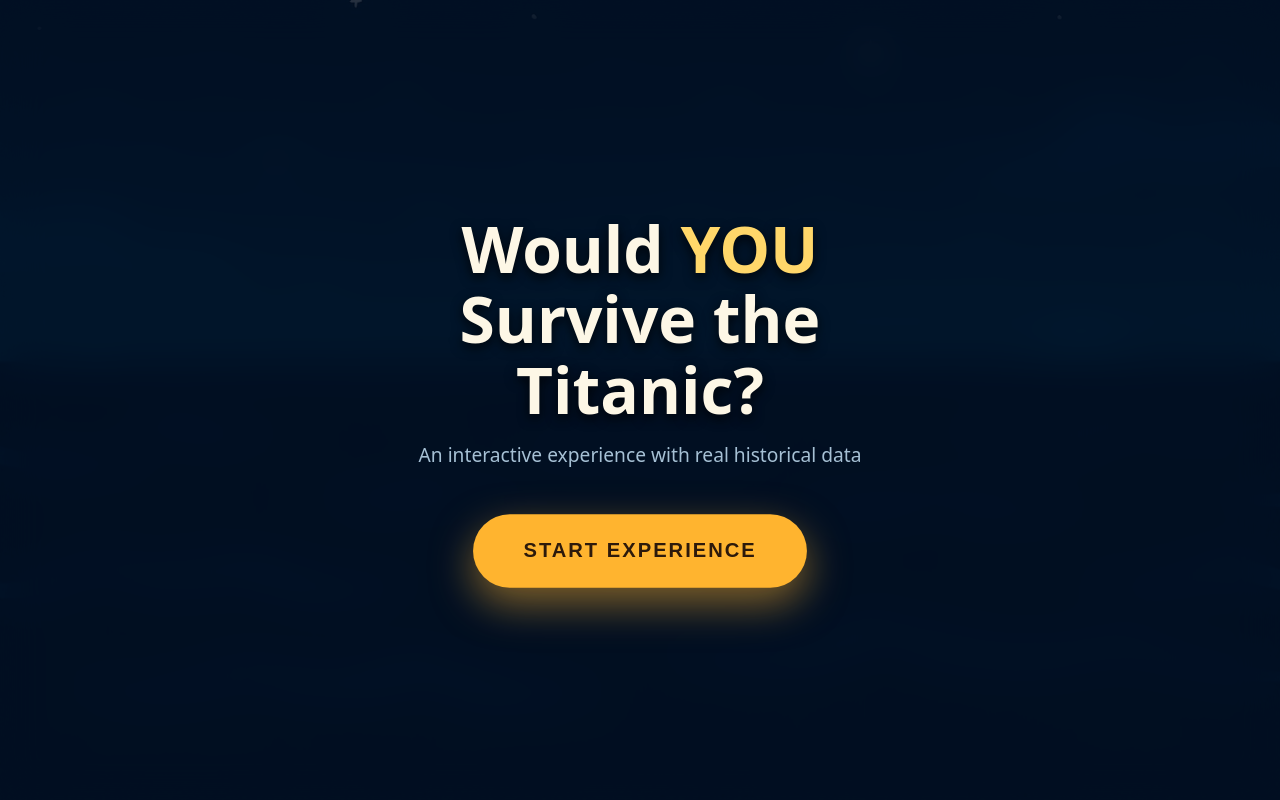
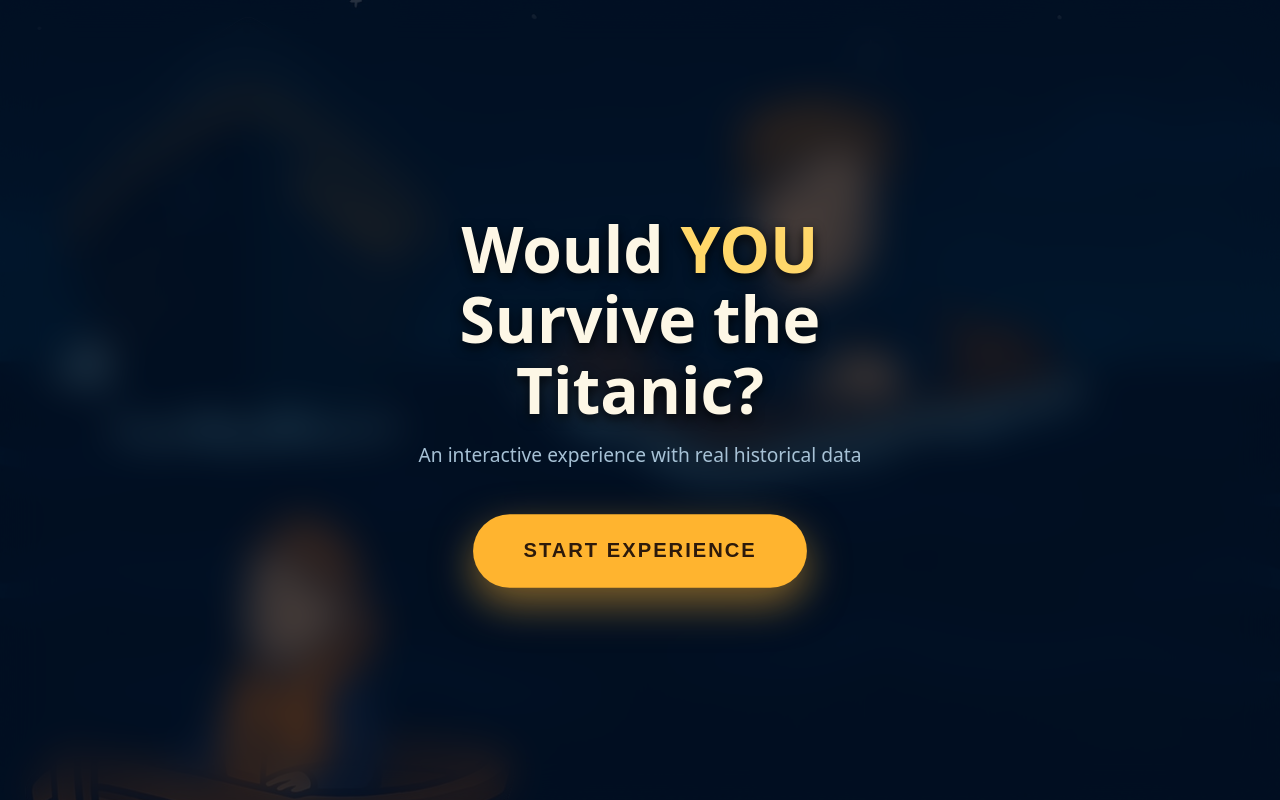
Before and after one commit to aashapovalov/titanic, a plain HTML site: page index.html in a window 1280 px wide. Drawn offline with Linux system fonts and the light colour scheme; a script that the page names is missing.

Commit message:
feat(css): position background ship, iceberg and trail

```diff
--- a/styles.css
+++ b/styles.css
@@ -164,3 +164,67 @@ body {
 .start-screen__button:active {
   transform: scale(1.05);
 }
+
+.hero__scene {
+  position: absolute;
+  inset: 0;
+  pointer-events: none;
+  z-index: 3;
+}
+
+.hero__bg-ship-wrapper {
+  position: absolute;
+  bottom: 100%;
+  right: -15%;
+  width: 10%;
+  transform: translateY(30%);
+  animation: ship-sail-and-sink 45s ease-in-out;
+  animation-play-state: paused;
+  z-index: 1;
+}
+
+.experience-started .hero__bg-ship-wrapper {
+  animation-play-state: running;
+}
+
+.hero__bg-ship-trail-wrapper {
+  position: absolute;
+  bottom: 100%;
+  right: -13%;
+  width: 6%;
+  transform: translateY(150%);
+  animation: ship-trail-follow 45s ease-in-out;
+  animation-play-state: paused;
+  z-index: 15;
+}
+
+.experience-started .hero__bg-ship-trail-wrapper {
+  animation-play-state: running;
+}
+
+.hero__bg-ship-trail {
+  position: absolute;
+  width: 150%;
+  left: -25%;
+  top: -50%;
+  opacity: 0.6;
+}
+
+.hero__bg-ship {
+  position: relative;
+  width: 100%;
+}
+
+.hero__bg-iceberg-wrapper {
+  position: absolute;
+  bottom: 100%;
+  left: 0;
+  width: 28%;
+  transform: translateY(35%);
+  z-index: 10;
+}
+
+.hero__bg-iceberg {
+  width: 100%;
+  animation: floating-slow 8s ease-in-out infinite;
+}
```
